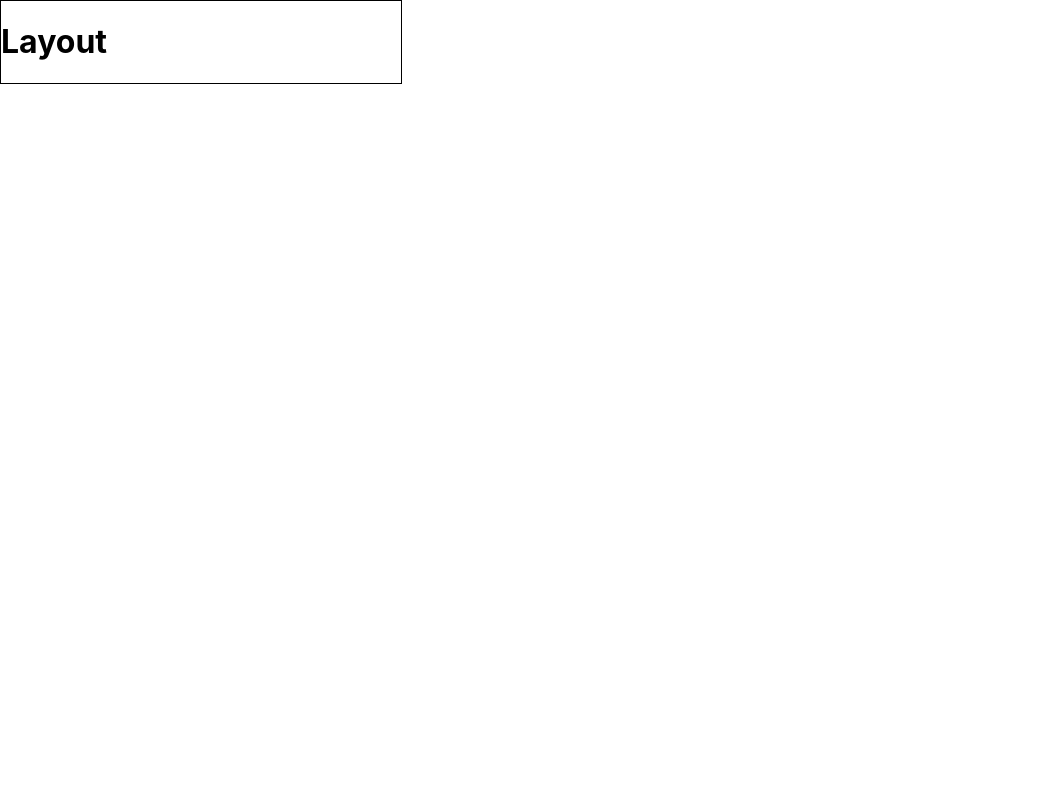
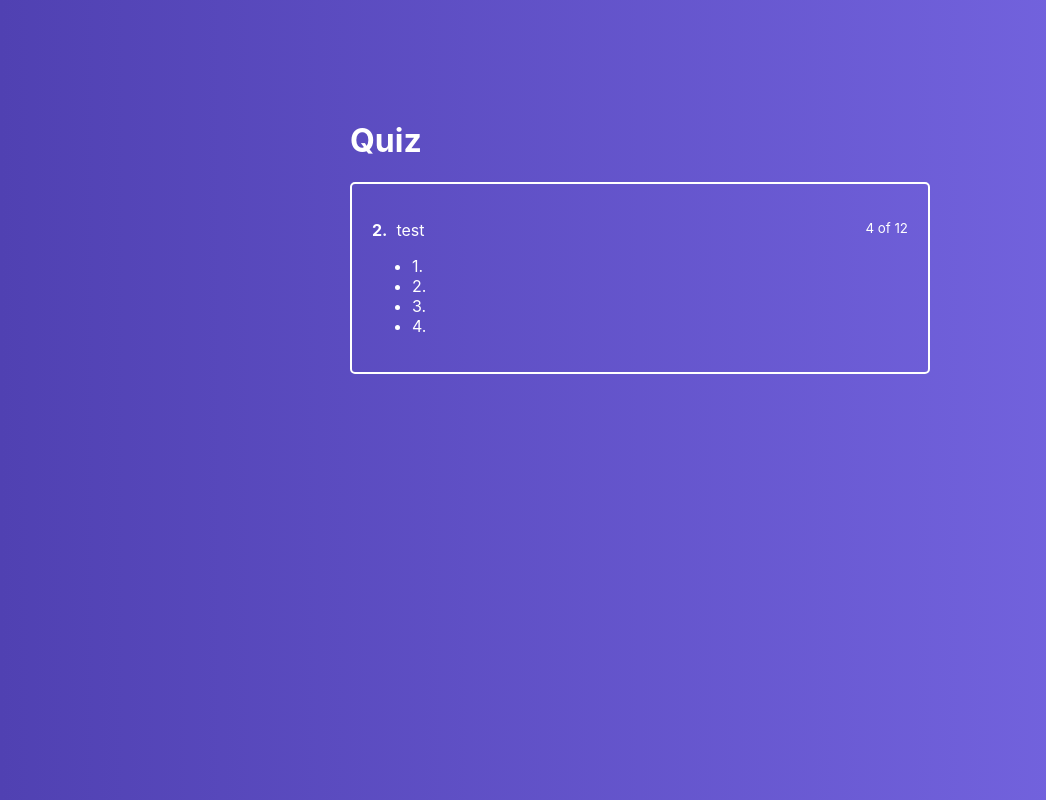
Before and after one commit to malashta/test-react-application, a React (Create React App) app: page / in a window 1280 px wide. Shown: the whole page, without its empty margins (0-1046 px from the left). Built offline with nearby package versions, Linux system fonts and the light colour scheme.

Commit message:
create first structure

```diff
--- a/src/App.js
+++ b/src/App.js
@@ -1,12 +1,11 @@
 import React from 'react';
 import Layout from './hoc/Layout/Layout'
+import Quiz from './containers/Quiz/Quiz'
 
 function App() {
   return (
     <Layout>
-      <div style={{width: 400, border: '1px solid black'}}>
-        <h1>Layout</h1>
-      </div>
+      <Quiz/>
     </Layout>
   );
 }
--- /dev/null
+++ b/src/components/ActiveQuiz/ActiveQuiz.js
@@ -0,0 +1,26 @@
+import React from 'react'
+import classes from './ActiveQuiz.module.css'
+
+const ActiveQuiz = props => (
+  <div className={classes.ActiveQuiz}>
+    <p className={classes.Question}>
+      <span>
+        <strong>
+          2.
+        </strong>&nbsp;
+        test
+      </span>
+
+      <small>4 of 12</small>
+    </p>
+
+    <ul>
+      <li>1.</li>
+      <li>2.</li>
+      <li>3.</li>
+      <li>4.</li>
+    </ul>
+  </div>
+);
+
+export default ActiveQuiz
--- /dev/null
+++ b/src/components/ActiveQuiz/ActiveQuiz.module.css
@@ -0,0 +1,14 @@
+.ActiveQuiz {
+  padding: 20px;
+  color: #fff;
+  border: 2px solid #fff;
+  border-radius: 5px;
+  margin: 0 10px;
+  box-sizing: border-box;
+}
+
+.Question {
+  display: flex;
+  justify-content: space-between;
+
+}
--- /dev/null
+++ b/src/containers/Quiz/Quiz.js
@@ -0,0 +1,20 @@
+import React, {Component} from 'react'
+import ActiveQuiz from '../../components/ActiveQuiz/ActiveQuiz'
+import classes from './Quiz.module.css'
+
+export default class Quiz extends Component{
+  state = {
+    quiz: []
+  };
+
+  render() {
+    return (
+      <div className={classes.Quiz}>
+        <div className={classes.QuizWrapper}>
+          <h1>Quiz</h1>
+          <ActiveQuiz/>
+        </div>
+      </div>
+    )
+  }
+}
--- /dev/null
+++ b/src/containers/Quiz/Quiz.module.css
@@ -0,0 +1,17 @@
+.Quiz {
+  display: flex;
+  justify-content: center;
+  padding-top: 100px;
+  flex-grow: 1;
+  width: 100%;
+  background: linear-gradient(90deg, #5041b2 0%, #7969e6 100%);
+}
+
+.Quiz h1 {
+  color: #fff;
+  margin-left: 10px;
+}
+
+.QuizWrapper {
+  width: 600px
+}
--- a/src/hoc/Layout/Layout.js
+++ b/src/hoc/Layout/Layout.js
@@ -1,9 +1,10 @@
 import React, {Component} from 'react';
+import classes from './Layout.module.css'
 
 class Layout extends Component {
   render() {
     return (
-      <div>
+      <div className={classes.Layout}>
 
         <main>
           { this.props.children }
```
Also changed, not shown: src/hoc/Layout/Layout.module.css (renamed from src/hoc/Layout/Layout.css).
